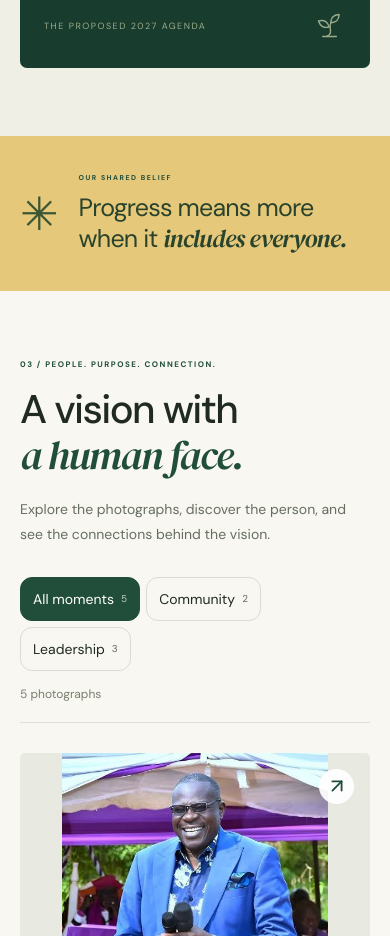
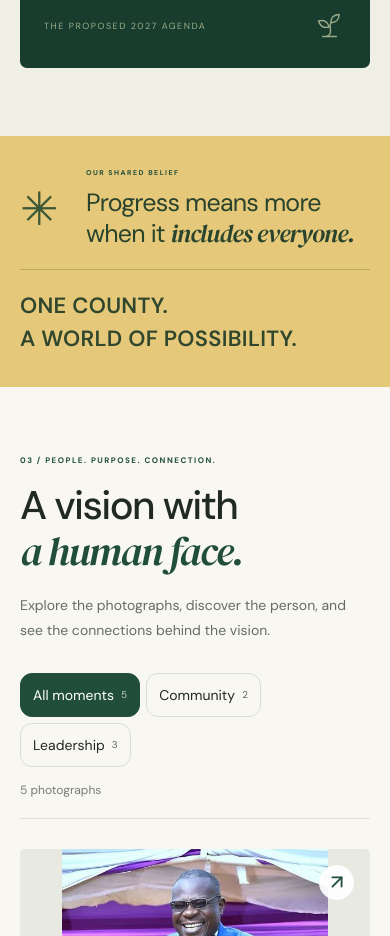
Before and after one commit to Graphicsking/Osiya, a Vue app: page / in a window 390 px wide. Shown: the part 3260-4196 px from the top of the page. Built offline with nearby package versions, Linux system fonts and the light colour scheme.

Commit message:
Update Site source

```diff
--- a/src/enhancements.css
+++ b/src/enhancements.css
@@ -186,3 +186,28 @@ body { font-size: 16px; }
   .about-image { height: auto; }
   .questions-photo { height: auto; }
 }
+
+/* Keep the two messages together instead of pushing the second to the edge. */
+.statement { padding: 46px 0; }
+.statement-inner { justify-content: center; gap: 32px; }
+.statement-side {
+  display: block;
+  margin-left: 0;
+  padding-left: 36px;
+  border-left: 1px solid #3b563445;
+  max-width: 420px;
+  font-size: clamp(20px, 2vw, 28px);
+  font-weight: 600;
+  letter-spacing: .5px;
+  line-height: 1.5;
+  color: #30472e;
+}
+@media (max-width: 900px) {
+  .statement-inner { gap: 24px; }
+  .statement-side { padding-left: 24px; }
+}
+@media (max-width: 700px) {
+  .statement { padding: 32px 0; }
+  .statement-inner { display: grid; grid-template-columns: 46px minmax(0, 1fr); gap: 20px; }
+  .statement-side { grid-column: 1 / -1; max-width: none; padding: 19px 0 0; border-left: 0; border-top: 1px solid #3b563445; font-size: 22px; letter-spacing: .3px; }
+}
```
